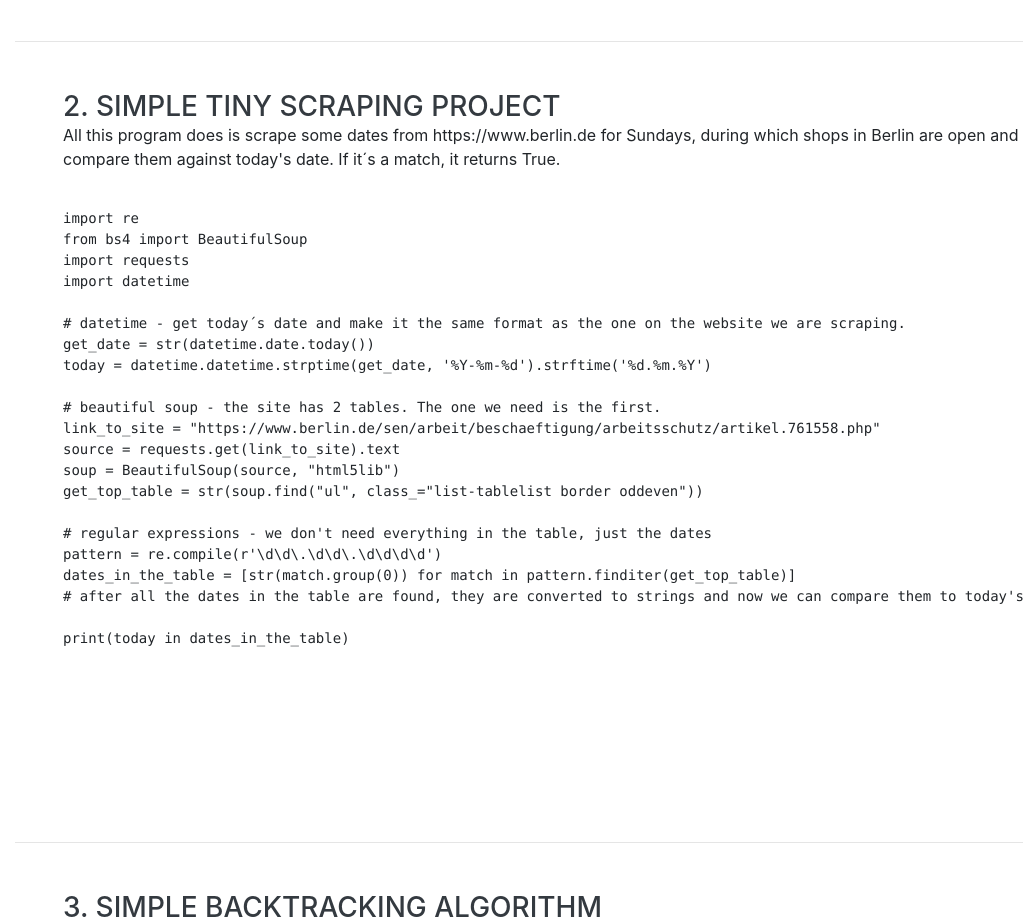
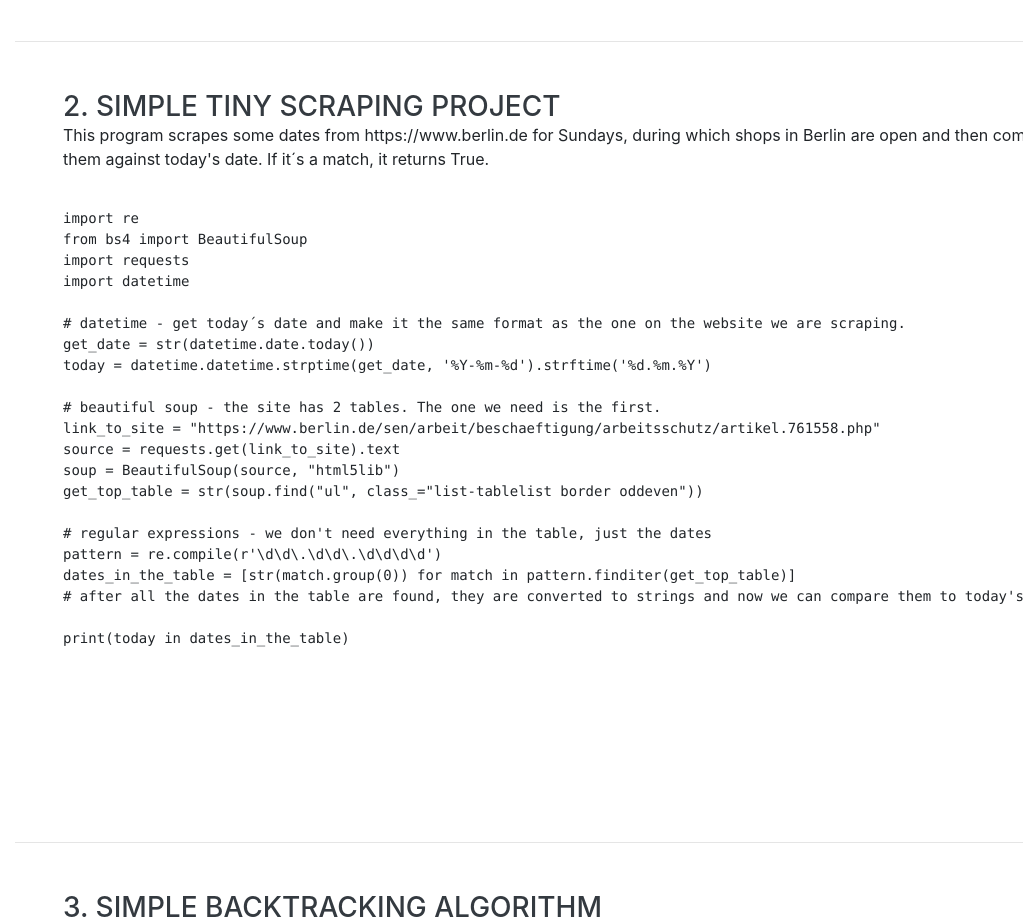
Before and after one commit to bottlekids/bottlekids.github.io, a website with bundled scripts: page index.html in a window 1280 px wide. Shown: the part 1120-2043 px from the top of the page, without its empty margins (257-1280 px from the left). Built offline with nearby package versions, Linux system fonts and the light colour scheme; a web font is replaced by a local one.

Commit message:
Update index.html

```diff
--- a/index.html
+++ b/index.html
@@ -120,7 +120,7 @@ if __name__ == "__main__":
         <div class="resume-item d-flex flex-column flex-md-row justify-content-between mb-5">
           <div class="resume-content">
             <h3 class="mb-0">2. Simple tiny scraping project</h3>
-            <p>All this program does is scrape some dates from https://www.berlin.de for Sundays, during which shops in Berlin are open and then compare them against today's date. If it´s a match, it returns True.</p>
+            <p>This program scrapes some dates from https://www.berlin.de for Sundays, during which shops in Berlin are open and then compare them against today's date. If it´s a match, it returns True.</p>
             <p>
               <pre>
                   <code>
```
